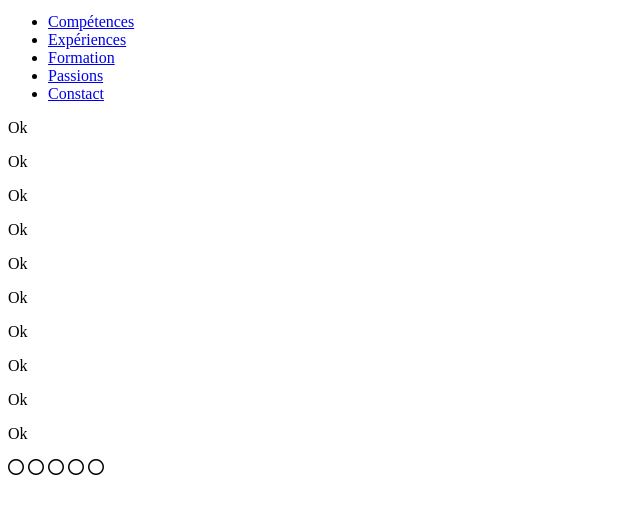
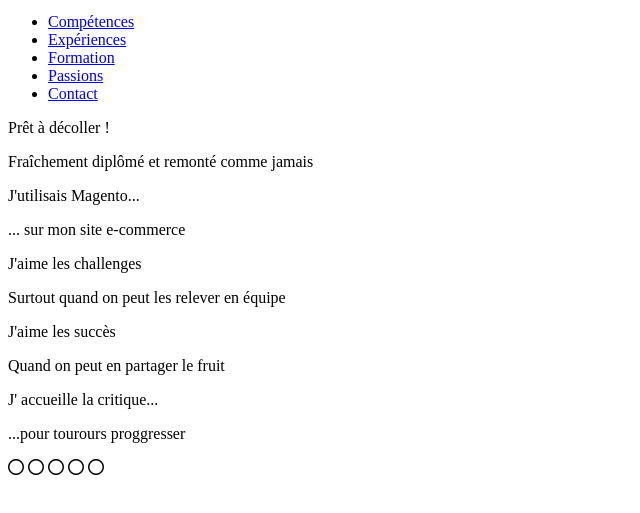
Before and after one commit to PierreJacq/portfolio-agency, a website: page index.html in a window 1280 px wide. Shown: the part 71-584 px from the top of the page, without its empty margins (0-640 px from the left). Drawn offline with Linux system fonts and the light colour scheme.

Commit message:
ajouts mineurs

```diff
--- a/index.html
+++ b/index.html
@@ -23,7 +23,7 @@
                 <li><a href="#">Expériences</a></li>
                 <li><a href="#">Formation</a></li>
                 <li><a href="#">Passions</a></li>
-                <li><a href="#">Constact</a></li>
+                <li><a href="#">Contact</a></li>
             </ul>
         </nav>
     </header>
@@ -33,24 +33,24 @@
         <div id="slider">
 
             <div class="slider--slide">
-                <p class="slide--titre">Ok</p>
-                <p class="slide--sous-titre">Ok</p>
+                <p class="slide--titre">Prêt à décoller !</p>
+                <p class="slide--sous-titre">Fraîchement diplômé et remonté comme jamais</p>
             </div>
             <div class="slider--slide">
-                <p class="slide--titre">Ok</p>
-                <p class="slide--sous-titre">Ok</p>
+                <p class="slide--titre">J'utilisais Magento...</p>
+                <p class="slide--sous-titre">... sur mon site e-commerce</p>
             </div>
             <div class="slider--slide">
-                <p class="slide--titre">Ok</p>
-                <p class="slide--sous-titre">Ok</p>
+                <p class="slide--titre">J'aime les challenges</p>
+                <p class="slide--sous-titre">Surtout quand on peut les relever en équipe</p>
             </div>
             <div class="slider--slide">
-                <p class="slide--titre">Ok</p>
-                <p class="slide--sous-titre">Ok</p>
+                <p class="slide--titre">J'aime les succès</p>
+                <p class="slide--sous-titre">Quand on peut en partager le fruit</p>
             </div>
             <div class="slider--slide">
-                <p class="slide--titre">Ok</p>
-                <p class="slide--sous-titre">Ok</p>
+                <p class="slide--titre">J' accueille la critique...</p>
+                <p class="slide--sous-titre">...pour tourours proggresser</p>
             </div>
 
             <div id="slider-_bullets">
```
